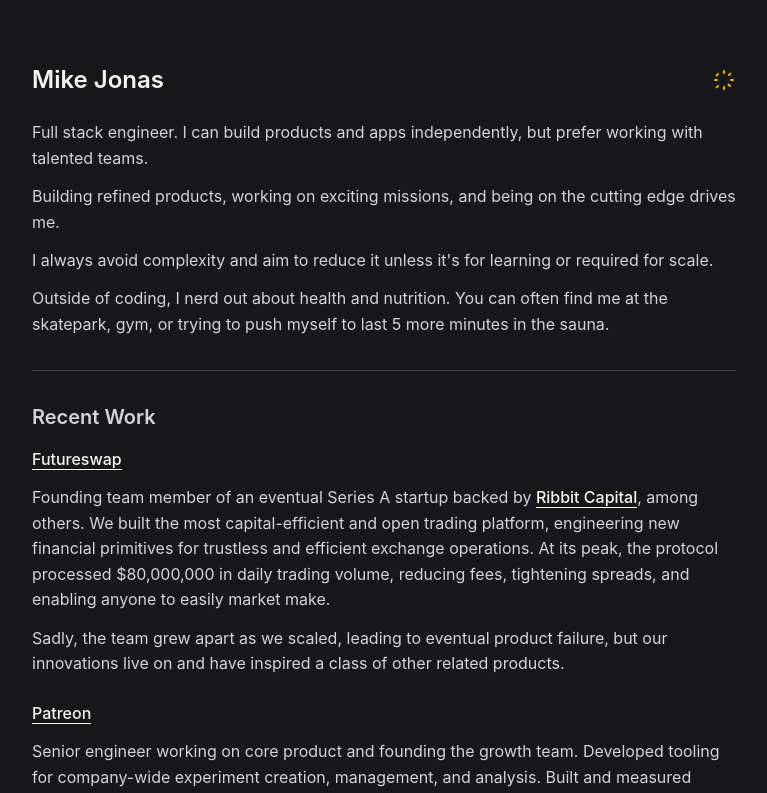
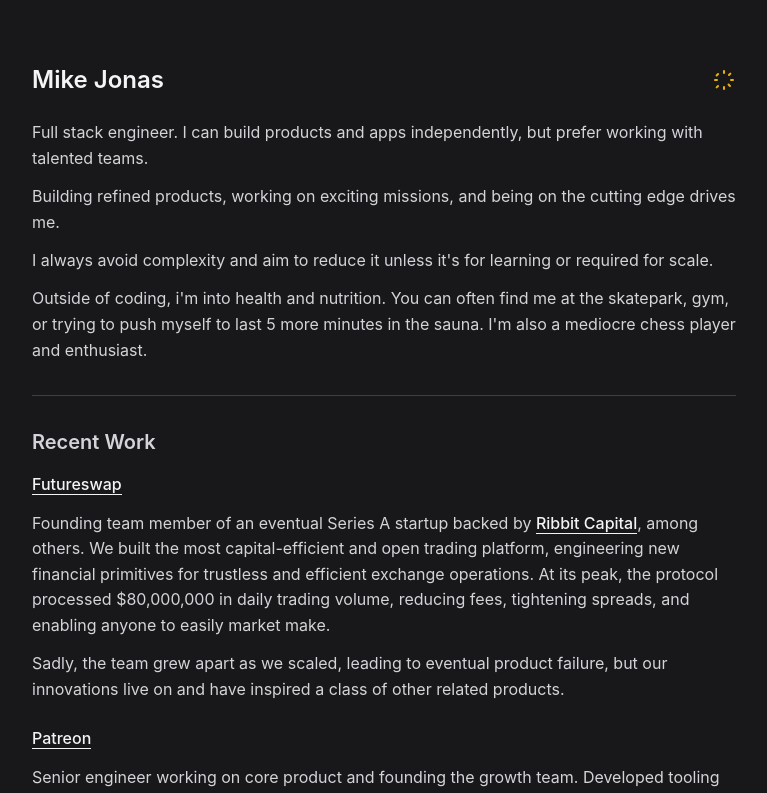
Before and after one commit to mikejonas/portfolio-site, a React (Vite) app: page / in a window 1280 px wide. Shown: the top 793 px of the page, without its empty margins (256-1023 px from the left). Built offline with nearby package versions, Linux system fonts and the light colour scheme.

Commit message:
clean up

```diff
--- a/src/pages/Portfolio.tsx
+++ b/src/pages/Portfolio.tsx
@@ -85,9 +85,10 @@
             learning or required for scale.
           </p>
           <p>
-            Outside of coding, I nerd out about health and nutrition. You can
-            often find me at the skatepark, gym, or trying to push myself to
-            last 5 more minutes in the sauna.
+            Outside of coding, i'm into health and nutrition. You can often find
+            me at the skatepark, gym, or trying to push myself to last 5 more
+            minutes in the sauna. I'm also a mediocre chess player and
+            enthusiast.
           </p>
         </section>
 
```
